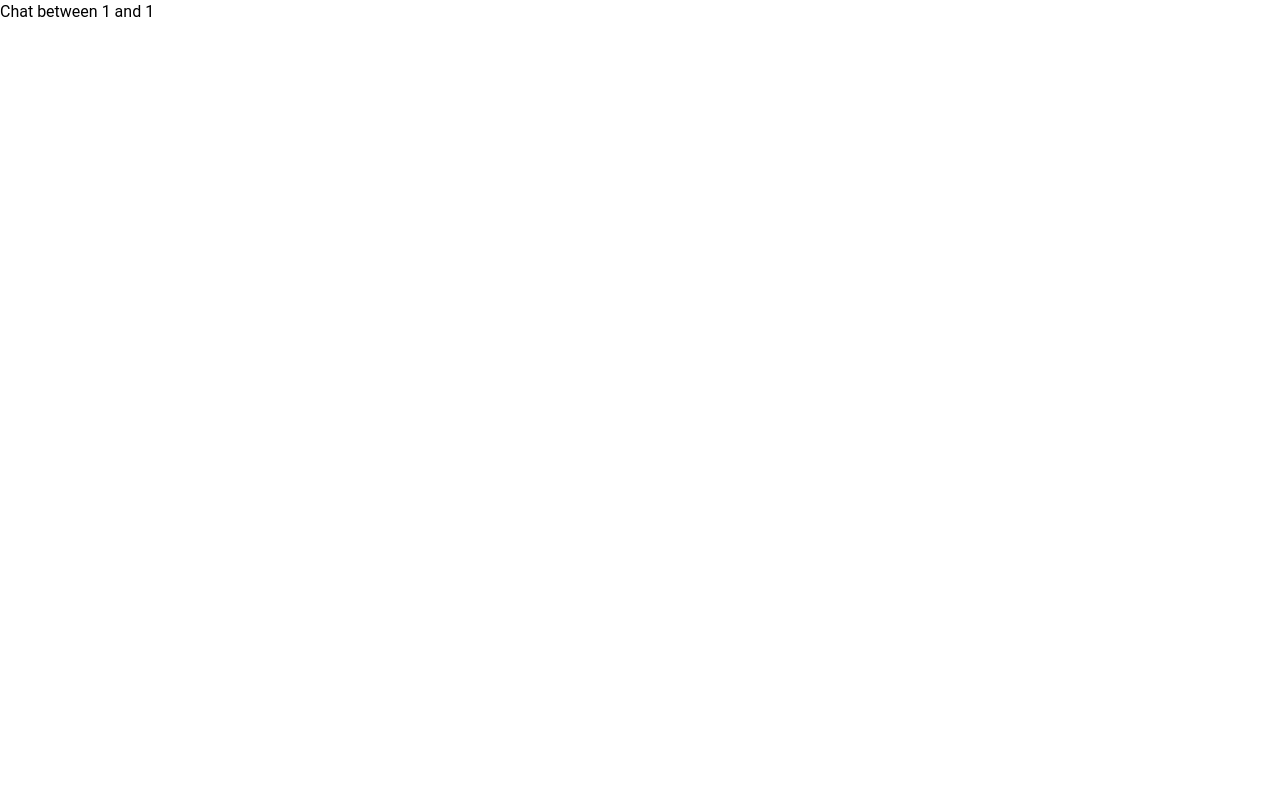
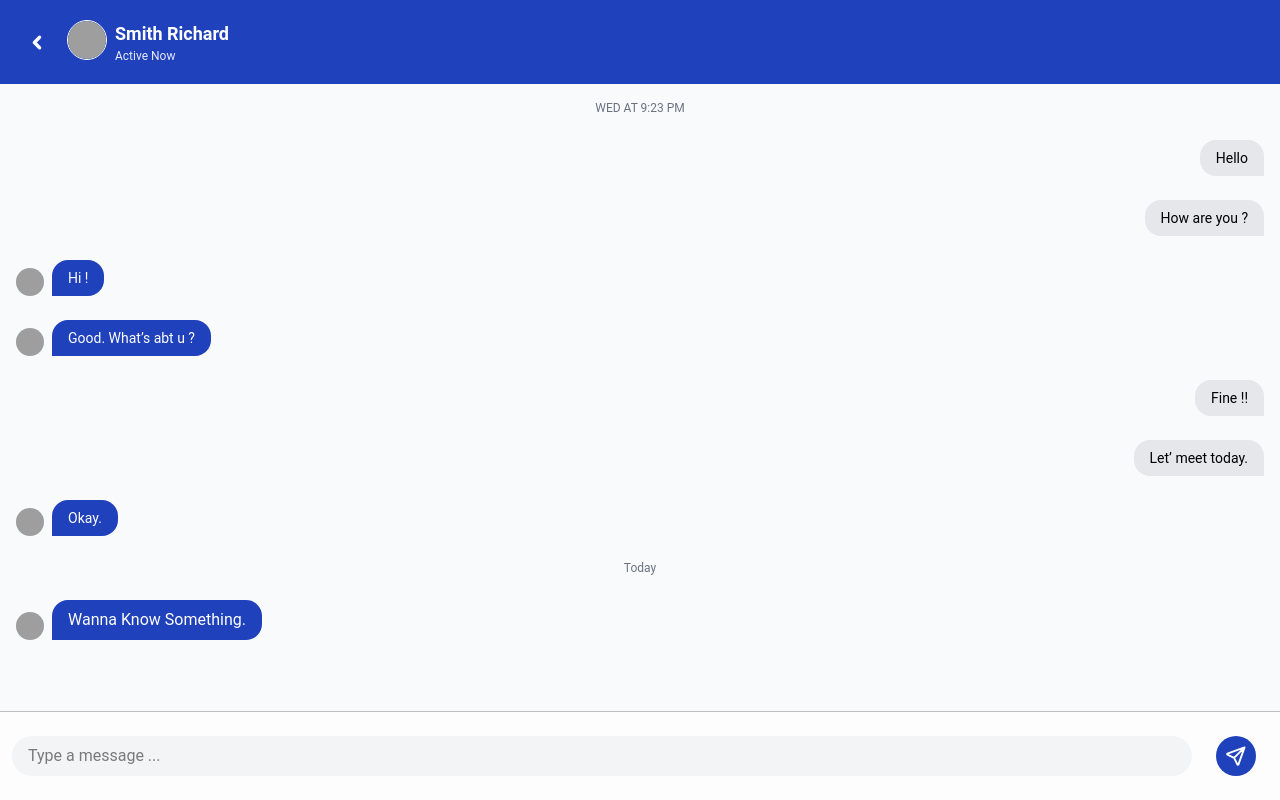
Before and after one commit to NilimaSardar/Skill_Sharing_Platform, a React (Vite) app in the folder Frontend/: page /dashboard/chat-room/1/1 in a window 1280 px wide. Built offline with nearby package versions, Linux system fonts and the light colour scheme; no server answers; sample sign-in values are in the browser's storage; grey boxes are pictures that could not be loaded.

Commit message:
made chatRoom page

```diff
--- a/Frontend/src/pages/Dashboard/Chat/ChatRoom.jsx
+++ b/Frontend/src/pages/Dashboard/Chat/ChatRoom.jsx
@@ -1,15 +1,128 @@
+import React, { useState, useRef, useEffect } from "react";
 import { useParams } from "react-router-dom";
 
-const ChatRoom = () => {
+export default function ChatRoom() {
   const { senderId, receiverId } = useParams();
 
-  console.log("CHAT BETWEEN:", senderId, receiverId);
+  const [messages, setMessages] = useState([
+    { id: 1, sender: "me", text: "Hello" },
+    { id: 2, sender: "me", text: "How are you ?" },
+    { id: 3, sender: "them", text: "Hi !" },
+    { id: 4, sender: "them", text: "Good. What’s abt u ?" },
+    { id: 5, sender: "me", text: "Fine !!" },
+    { id: 6, sender: "me", text: "Let’ meet today." },
+    { id: 7, sender: "them", text: "Okay." },
+  ]);
+
+  const [input, setInput] = useState("");
+  const scrollRef = useRef(null);
+
+  useEffect(() => {
+    scrollRef.current?.scrollTo(0, scrollRef.current.scrollHeight);
+  }, [messages]);
+
+  const sendMessage = () => {
+    if (!input.trim()) return;
+
+    setMessages((prev) => [
+      ...prev,
+      { id: Date.now(), sender: "me", text: input },
+    ]);
+    setInput("");
+  };
 
   return (
-    <div>
-      Chat between {senderId} and {receiverId}
+    <div className="flex flex-col h-screen bg-white">
+
+      {/* HEADER */}
+      <div className="flex items-center justify-start px-[20px] py-5 bg-primary text-white">
+        <div onClick={() => navigate(-1)} className="w-[35px] h-[35px] flex items-center justify-center cursor-pointer">
+          <img src="../../../images/BackArrow.svg" alt="back" className="w-[25px] h-[25px]" />
+        </div>
+        <div className="flex gap-2 ml-3">
+          <img
+            src="/avatar.jpg"
+            alt=""
+            className="w-10 h-10 rounded-full border"
+          />
+          <div className="flex-1">
+            <h2 className="text-lg font-semibold">Smith Richard</h2>
+            <p className="text-xs opacity-90">Active Now</p>
+          </div>
+        </div>
+
+      </div>
+
+      {/* CHAT BODY */}
+      <div
+        ref={scrollRef}
+        className="flex-1 overflow-y-auto p-4 space-y-6 bg-gray-50"
+      >
+        <p className="text-center text-gray-500 text-xs">
+          WED AT 9:23 PM
+        </p>
+
+        {messages.map((msg) => (
+          <div
+            key={msg.id}
+            className={`flex items-end gap-2 ${
+              msg.sender === "me" ? "justify-end" : "justify-start"
+            }`}
+          >
+            {msg.sender === "them" && (
+              <img
+                src="/avatar.jpg"
+                alt=""
+                className="w-7 h-7 rounded-full"
+              />
+            )}
+
+            <div
+              className={`px-4 py-2 max-w-[70%] rounded-2xl text-sm ${
+                msg.sender === "me"
+                  ? "bg-gray-200 text-black rounded-br-none"
+                  : "bg-primary text-white rounded-bl-none"
+              }`}
+            >
+              {msg.text}
+            </div>
+          </div>
+        ))}
+
+        {/* Example "Today" section like screenshot */}
+        <p className="text-center text-gray-500 text-xs mt-4">Today</p>
+
+        {/* Just a sample message */}
+        <div className="flex items-end gap-2">
+          <img
+            src="/avatar.jpg"
+            alt=""
+            className="w-7 h-7 rounded-full"
+          />
+          <div className="px-4 py-2 bg-primary text-white rounded-2xl rounded-bl-none max-w-[70%]">
+            Wanna Know Something.
+          </div>
+        </div>
+      </div>
+
+      {/* BOTTOM INPUT */}
+      <div className="p-3 border-t border-border bg-white flex items-center gap-3">
+
+        <input
+          type="text"
+          placeholder="Type a message ..."
+          value={input}
+          onChange={(e) => setInput(e.target.value)}
+          className="flex-1 bg-gray-100 px-4 py-2 rounded-full outline-none"
+        />
+
+        <button
+          onClick={sendMessage}
+          className="p-3 rounded-full"
+        >
+          <img src="../../../images/Send.svg" alt="" className="w-10 h-10"/>
+        </button>
+      </div>
     </div>
   );
-};
-
-export default ChatRoom;
+}
```
Also changed, not shown: Frontend/public/images/Send.svg (added).
